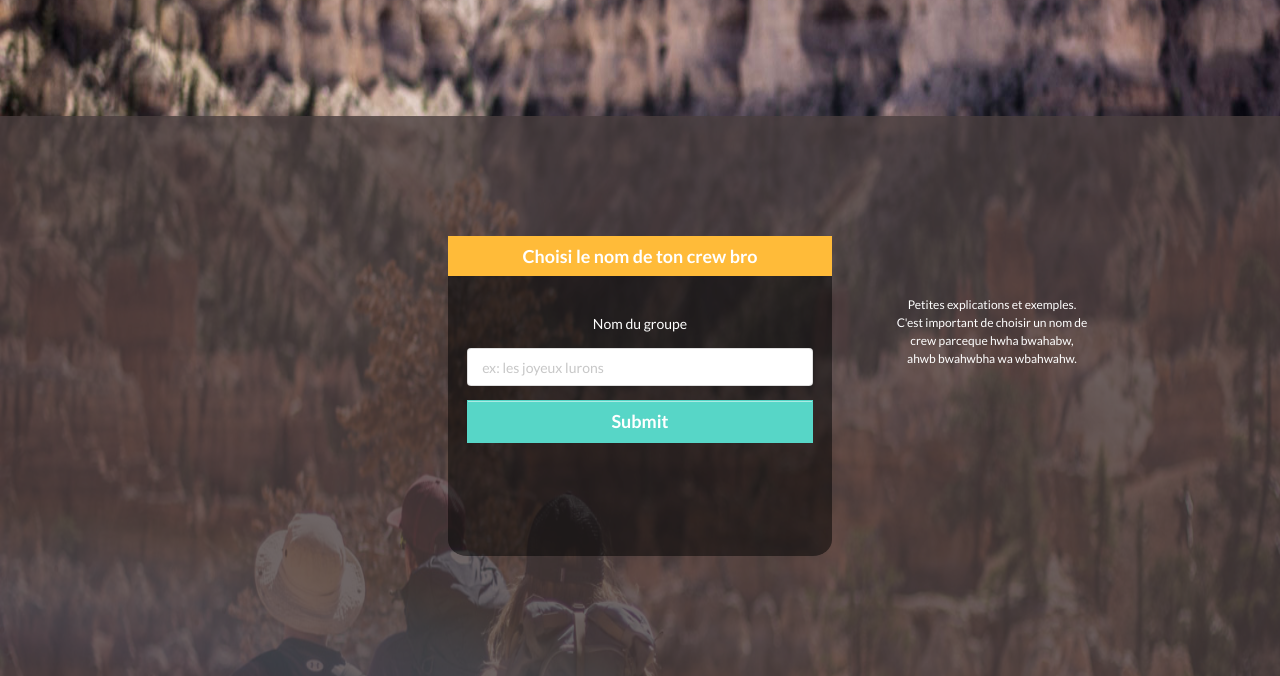
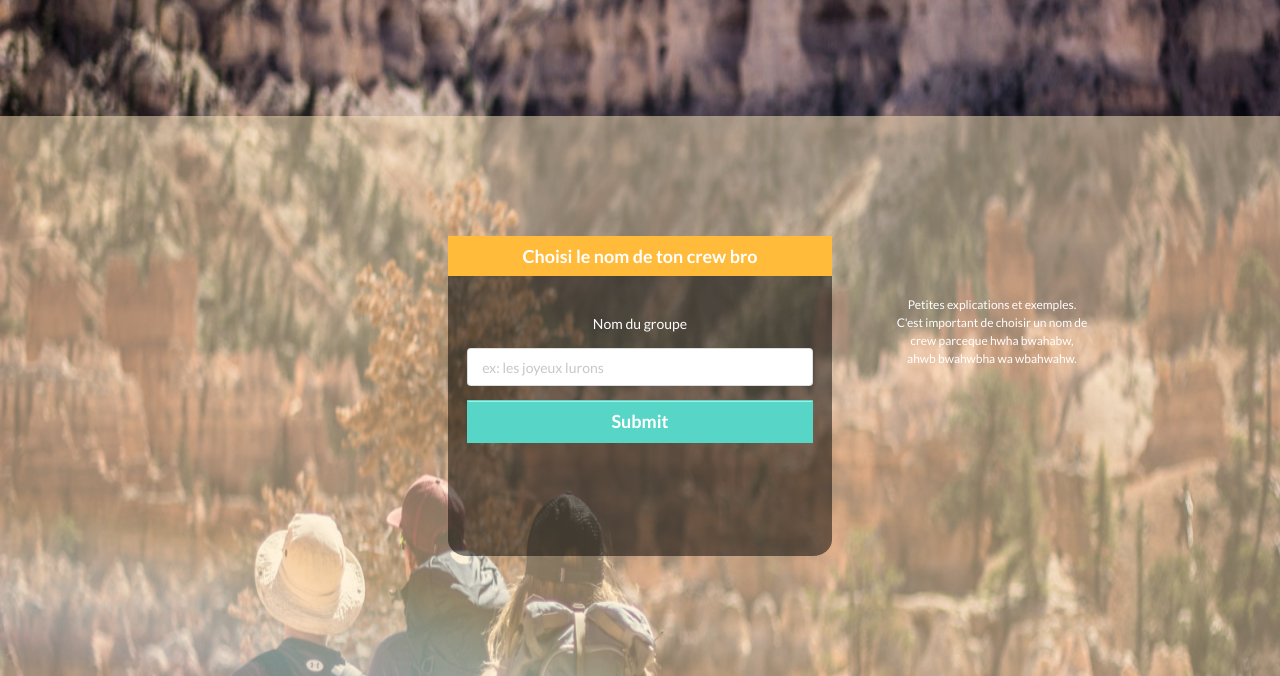
Before and after one commit to AlexB44/fiveyears, a website: page imports/static/goPage.html in a window 1280 px wide. Shown: the part 124-800 px from the top of the page. Drawn offline with Linux system fonts and the light colour scheme.

Commit message:
goPage a little bit less dark and so a little bit prettier

```diff
--- a/imports/static/css/main.css
+++ b/imports/static/css/main.css
@@ -189,7 +189,7 @@ svg {
 	color: #FFF;
 	font-family: 'Lato', sans-serif;
 	text-align: center;
-	background-color: rgba(74, 63, 63, 0.8);
+	background-color: rgba(255, 232, 187, 0.5);
 	position: relative;
 }
 
```
